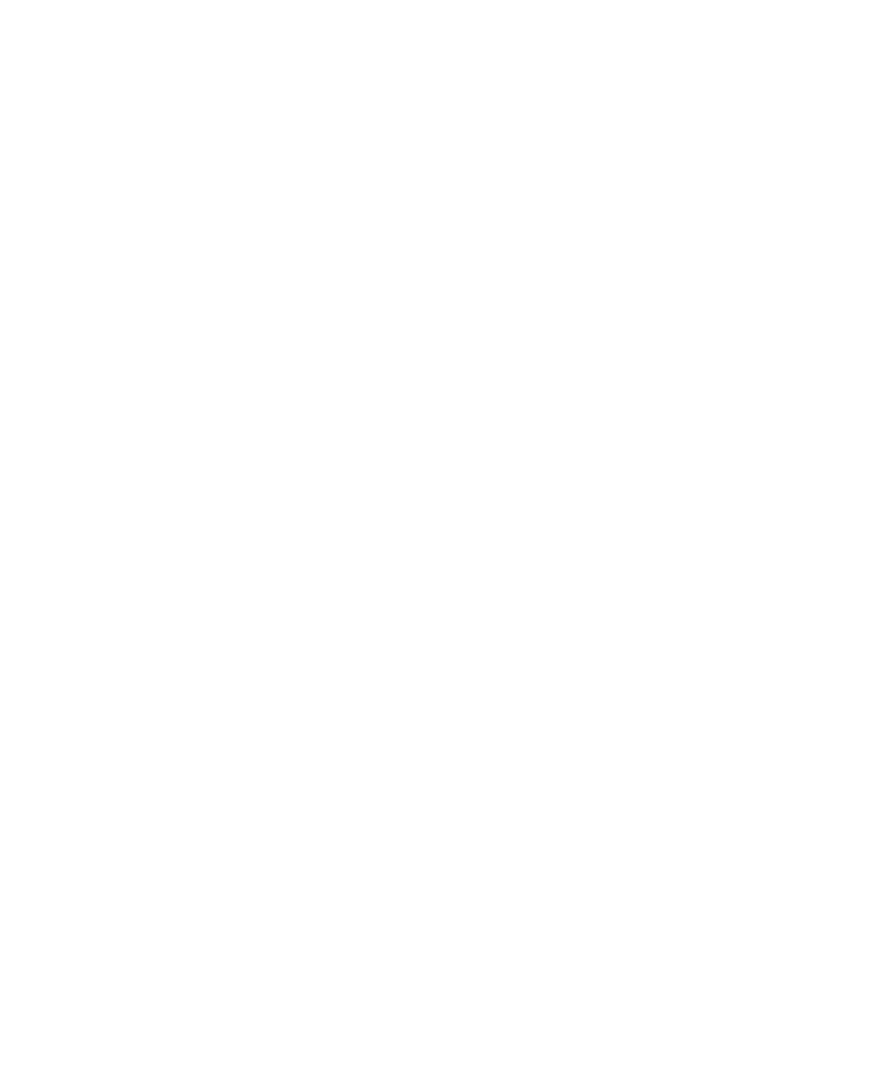
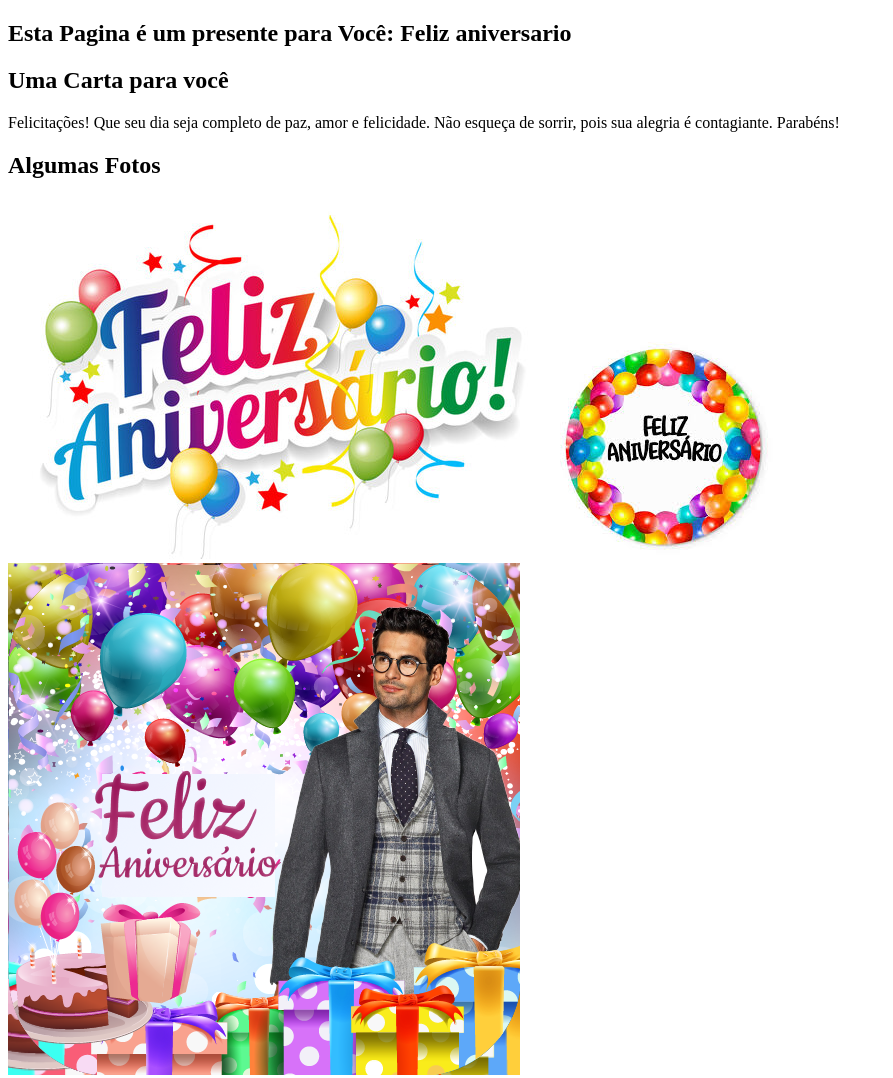
Before and after one commit to AndreGarciaBrito/cartaopresente, a plain HTML site: page index.html in a window 1280 px wide. Shown: the whole page, without its empty margins (0-893 px from the left). Before the commit the page ends 800 px from the top, so only its background shows below. Drawn offline with Linux system fonts and the light colour scheme.

Commit message:
atualizando html

```diff
--- a/index.html
+++ b/index.html
@@ -6,6 +6,32 @@
     <title>Cartão Presente</title>
 </head>
 <body>
+    <header>
+        <section>
+            <h1>Esta Pagina é um presente para Você: Feliz aniversario</h1>
+        </section>
+    </header>
+    <main>
+        <section>
+            <h1>Uma Carta para você</h1>
+            <p>Felicitações!
+                Que seu dia seja completo
+                de paz, amor e felicidade.
 
+                Não esqueça de sorrir, pois
+                sua alegria é contagiante.
+                Parabéns!
+
+                </p>
+        </section>
+    </main>
+    <footer>
+        <section>
+            <h1>Algumas Fotos</h1>
+            <img src="foto1.jpg" >
+            <img src="foto2.jpg" >
+            <img src="foto3.png" >
+        </section>
+    </footer>
 </body>
 </html>
```
Also changed, not shown: foto1.jpg (added), foto2.jpg (added), foto3.png (added).
